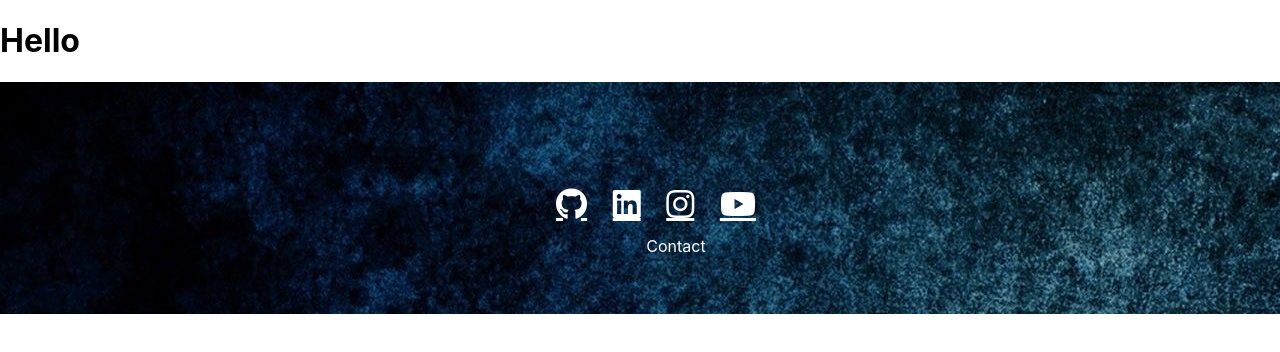
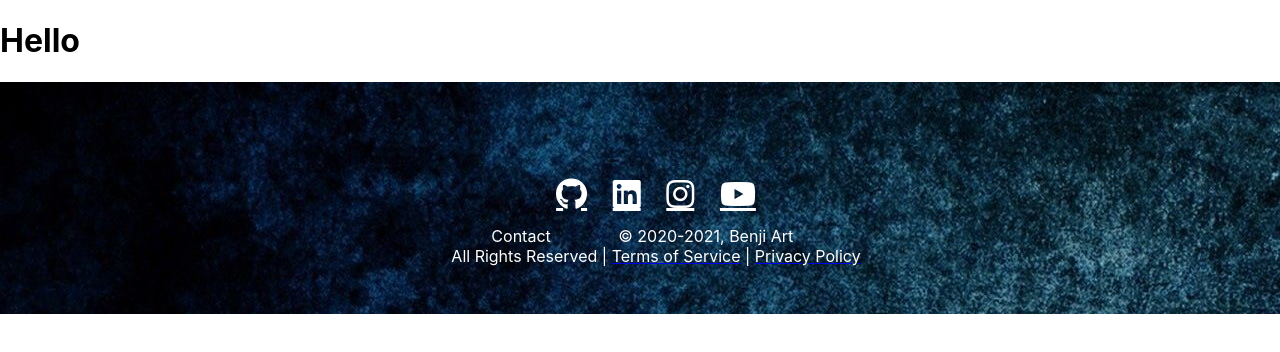
Before and after one commit to WiseFool92/benji-art, a React (Create React App) app: page /contact in a window 1280 px wide. Shown: the top 352 px of the page. Built offline with nearby package versions, Linux system fonts and the light colour scheme.

Commit message:
V.10 Footer Complete

```diff
--- a/src/components/Footer/Footer.jsx
+++ b/src/components/Footer/Footer.jsx
@@ -48,6 +48,13 @@ export default function Footer() {
               </li>
             </ul>
           </div>
+          <div>
+            <p style={{color: '#FFFFFF', marginBottom: '0rem', marginTop: '0rem'}}>
+              &copy; 2020-{new Date().getFullYear()}, Benji Art
+              <br/>
+              All Rights Reserved | <Link to='/terms'><span style={links}>Terms of Service</span></Link> | <Link to='/privacypolicy'><span style={links}>Privacy Policy</span></Link>
+            </p>
+          </div>
         </div>
       </div>
     </>
```
